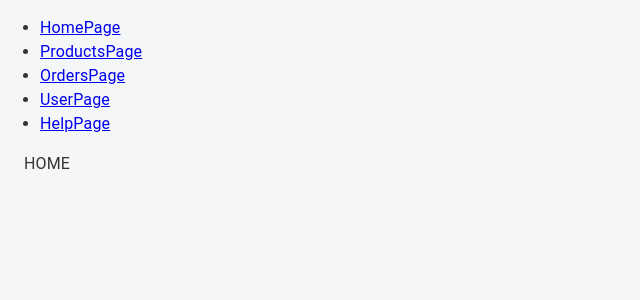
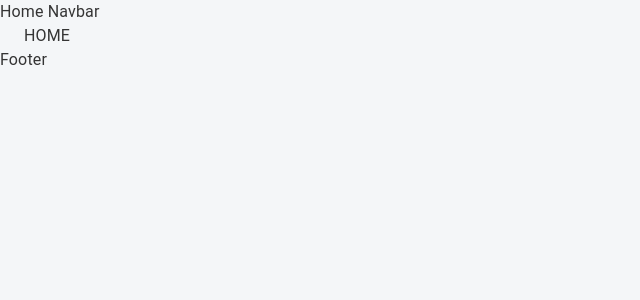
Before and after one commit to javokhirru03-creator/burak-react, a React (Create React App) app: page / in a window 1280 px wide. Shown: the top 300 px of the page, without its empty margins (0-640 px from the left). Built offline with nearby package versions, Linux system fonts and the light colour scheme.

Commit message:
feat:organize header and footer based components

```diff
--- a/src/app/App.tsx
+++ b/src/app/App.tsx
@@ -1,35 +1,22 @@
 import React from "react";
 import "../css/app.css";
 import { Box, Button, Container, Stack, Typography } from "@mui/material";
-import { Link, Route, Switch } from "react-router-dom";
+import { Link, Route, Switch, useLocation } from "react-router-dom";
 import { HomePage } from "./screens/homePage";
 import { UsersPage } from "./screens/usersPage";
 import { OrdersPage } from "./screens/ordersPage";
 import { ProductsPage } from "./screens/productsPage";
 import { HelpPage } from "./screens/helpPage";
+import { HomeNavbar } from "./components/headers/HomeNavbar";
+import { OtherNavbar } from "./components/headers/OtherNavbar";
+import { Footer } from "./components/footer";
 
 function App() {
+  const location = useLocation();
+  console.log("location", location);
   return (
-    <div>
-      <nav>
-        <ul>
-          <li>
-            <Link to="/">HomePage</Link>
-          </li>
-          <li>
-            <Link to="/products">ProductsPage</Link>
-          </li>
-          <li>
-            <Link to="/orders">OrdersPage</Link>
-          </li>
-          <li>
-            <Link to="/member-page">UserPage</Link>
-          </li>
-          <li>
-            <Link to="/help">HelpPage</Link>
-          </li>
-        </ul>
-      </nav>
+    <>
+      {location.pathname === "/" ? <HomeNavbar /> : <OtherNavbar />}
       <Switch>
         <Route path="/products">
           <ProductsPage />
@@ -47,7 +34,8 @@ function App() {
           <HomePage />
         </Route>
       </Switch>
-    </div>
+      <Footer />
+    </>
   );
 }
 
--- /dev/null
+++ b/src/app/components/footer/index.tsx
@@ -0,0 +1,3 @@
+export function Footer() {
+  return <div>Footer</div>;
+}
--- /dev/null
+++ b/src/app/components/headers/HomeNavbar.tsx
@@ -0,0 +1,3 @@
+export function HomeNavbar() {
+  return <div>Home Navbar</div>;
+}
--- /dev/null
+++ b/src/app/components/headers/OtherNavbar.tsx
@@ -0,0 +1,3 @@
+export function OtherNavbar() {
+  return <div>Other Navbar</div>;
+}
```
Also changed, not shown: package.json (+6 -4 lines), src/train.ts (added, +13 -0 lines), tsconfig.json (+6 -9 lines), 1 other file (tests, documents, lock files or other folders).
